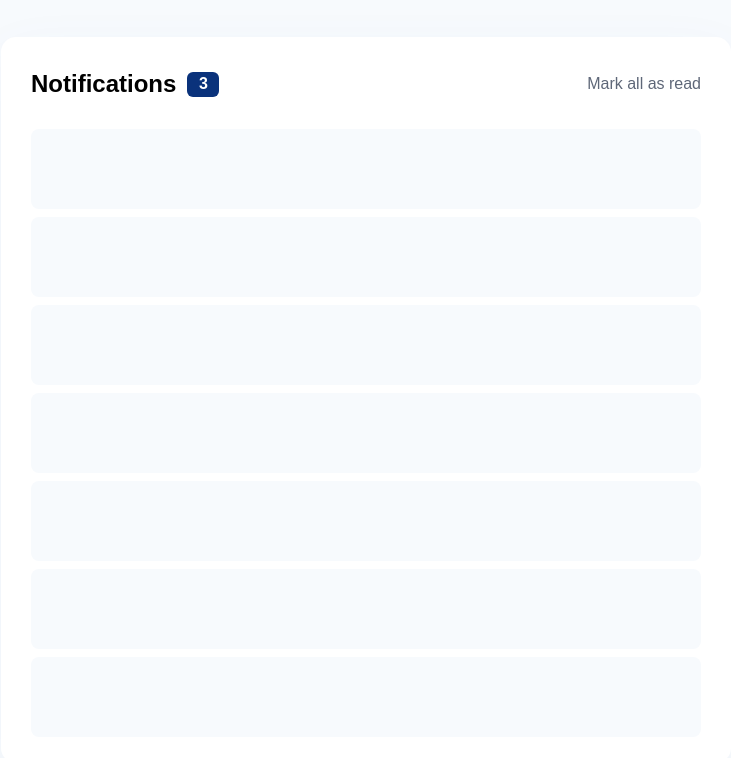
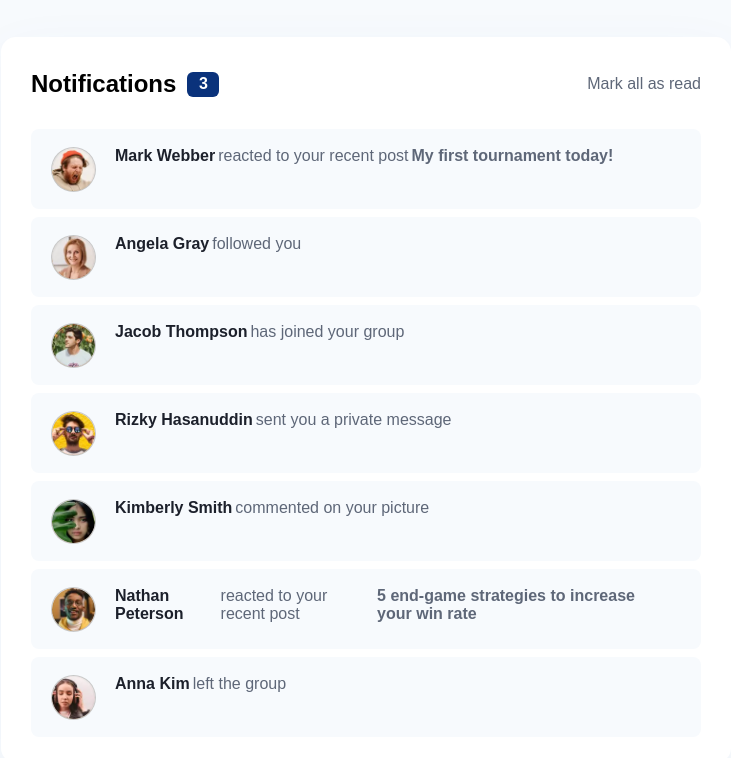
Before and after one commit to LevaniMesxia23/notifications-page, a React (Vite) app: page / in a window 1280 px wide. Shown: the top 758 px of the page, without its empty margins (274-1005 px from the left). Built offline with nearby package versions, Linux system fonts and the light colour scheme.

Commit message:
added some props

```diff
--- a/src/App.jsx
+++ b/src/App.jsx
@@ -7,7 +7,7 @@ import Boxes from './components/Boxes'
 
 
 function App() {
-
+console.log(data)
   return (
     <>
       <GlobalStyles />
@@ -19,8 +19,8 @@ function App() {
           </div>
           <span className='mark'>Mark all as read</span>
         </div>
-        {data.notifications.map(() => {
-        return <Boxes />
+        {data.notifications.map((item) => {
+        return <Boxes key={item.id} {...item}/>
       })}
       </Main>
 
--- a/src/components/Boxes.jsx
+++ b/src/components/Boxes.jsx
@@ -1,11 +1,27 @@
+import styled from 'styled-components'
+// import Mark from "/images/avatar-mark-webber.webp"
+// import Angela from "/images/angela-gray.webp"
+// import Jacob from "/images/avatar-jacob-thompson.webp"
+// import Rizky from "/images/avatar-rizky-hasanuddin.webp"
+// import Kimberly from "/images/avatar-kimberly-smith.webp"
+// import Nathan from "/images/avatar-nathan-peterson.webp"
+// import Anna from "/images/avatar-anna-kim.webp"
 
-import styled from 'styled-components'
+import data from "../data.json"
 
-export default function Boxes(){
 
+export default function Boxes({ id, name, action, content, profilePicture }){
+  console.log(id)
   return (
       <div>
-        <Box />
+        <Box>
+        <img src={profilePicture} alt="" />
+        <div>
+          <span className='name'>{name}</span>
+          <span className='action'>{action}</span>
+          <span className='content'>{content}</span>
+        </div>
+        </Box>
     </div>
   )
 }
@@ -17,4 +33,50 @@ const Box = styled.div`
   border-radius: 8px;
   background: var(--8---Snow, #F7FAFD);
   margin-bottom: 8px;
+  display: flex;
+  align-items: center;
+  padding-left: 20px;
+
+  img{
+    width: 45px;
+    height: 45px;
+    flex-shrink: 0;
+    border-radius: 45px;
+    border: 1px solid rgba(0, 0, 0, 0.05);
+    background: url(/images/avatar-mark-webber.webp) lightgray 50% / cover no-repeat;
+    margin-right: 19px;
+  }
+
+  div{
+    width: 554px;
+    height: 45px;
+    padding-bottom: 1px;
+    display: flex;
+    justify-content: start;
+    align-items: flex-start;
+    gap: 3px;
+    flex-shrink: 0;
+
+    .name{
+      color: rgba(28, 32, 43, 1);
+      font-size: 16px;
+      font-style: normal;
+      font-weight: 800;
+      line-height: normal;
+    }
+    .action{
+      color: rgba(94, 103, 120, 1);
+      font-size: 16px;
+      font-style: normal;
+      font-weight: 500;
+      line-height: normal;
+    }
+    .content{
+      color: var(--4---Dark-Grey-Blue, #5E6778);
+      font-size: 16px;
+      font-style: normal;
+      font-weight: 800;
+      line-height: normal;
+    }
+  }
 `
--- a/src/data.json
+++ b/src/data.json
@@ -6,16 +6,15 @@
       "time": "1m ago",
       "profilePicture": "/images/avatar-mark-webber.webp",
       "action": "reacted to your recent post",
-      "post": "My first tournament today!",
+      "content": "My first tournament today!",
       "isUnread": true
     },
     {
       "id": 2,
       "name": "Angela Gray",
       "time": "5m ago",
-      "profilePicture": "/images/angela-gray.webp",
+      "profilePicture": "/images/avatar-angela-gray.webp",
       "action": "followed you",
-      "post": "",
       "isUnread": true
     },
     {
@@ -24,7 +23,7 @@
       "time": "1 day ago",
       "profilePicture": "/images/avatar-jacob-thompson.webp",
       "action": "has joined your group",
-      "post": "Chess Club",
+      "group": "Chess Club",
       "isUnread": true
     },
     {
@@ -33,7 +32,6 @@
       "time": "5 day ago",
       "profilePicture": "/images/avatar-rizky-hasanuddin.webp",
       "action": "sent you a private message",
-      "post": "",
       "isUnread": false
     },
     {
@@ -42,7 +40,6 @@
       "time": "1 week ago",
       "profilePicture": "/images/avatar-kimberly-smith.webp",
       "action": "commented on your picture",
-      "post": "",
       "isUnread": false
     },
     {
@@ -51,7 +48,7 @@
       "time": "2 week ago",
       "profilePicture": "/images/avatar-nathan-peterson.webp",
       "action": "reacted to your recent post",
-      "post": "5 end-game strategies to increase your win rate",
+      "content": "5 end-game strategies to increase your win rate",
       "isUnread": false
     },
     {
@@ -60,7 +57,7 @@
       "time": "2 week ago",
       "profilePicture": "/images/avatar-anna-kim.webp",
       "action": "left the group",
-      "post": "Chess Club",
+      "group": "Chess Club",
       "isUnread": false
     }
   ]
```
